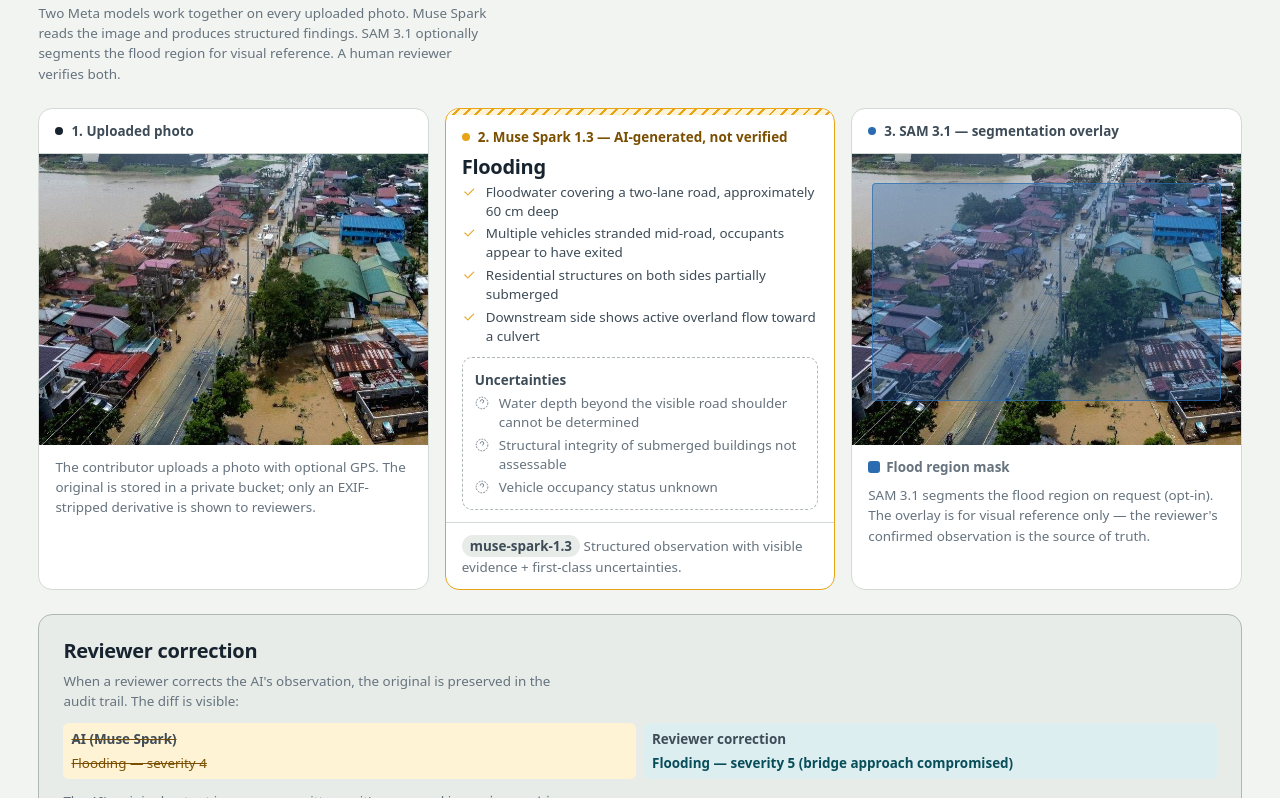
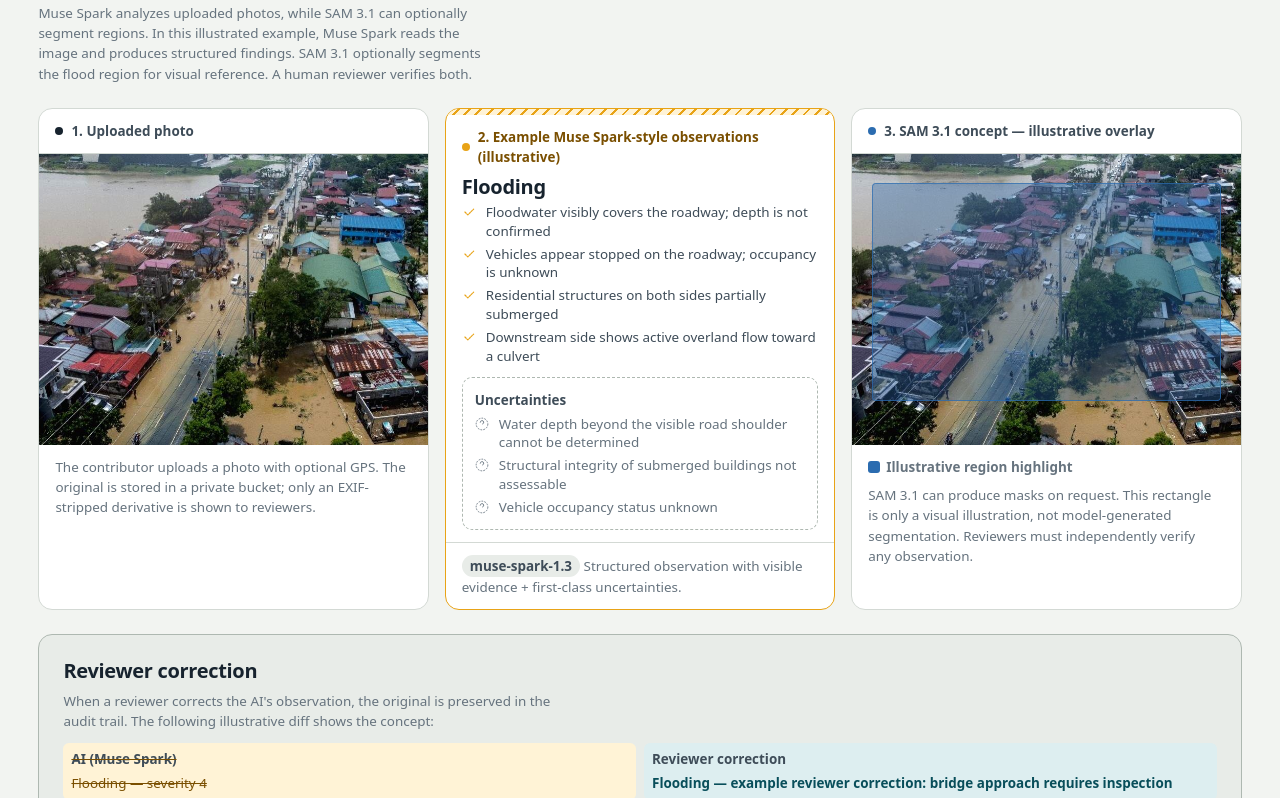
Before and after one commit to Vaydelux/TerraResponseAI_Meta_Hackathon_2026, a Next.js app: page / in a window 1280 px wide. Shown: the part 2522-3320 px from the top of the page. Built offline with nearby package versions, Linux system fonts and the light colour scheme; no server answers.

Commit message:
fix(landing): distinguish illustrative demo from live results and repair navigation

```diff
--- a/src/components/landing/MetaAIShowcase.tsx
+++ b/src/components/landing/MetaAIShowcase.tsx
@@ -16,8 +16,8 @@
 
 export function MetaAIShowcase() {
   const findings = [
-    "Floodwater covering a two-lane road, approximately 60 cm deep",
-    "Multiple vehicles stranded mid-road, occupants appear to have exited",
+    "Floodwater visibly covers the roadway; depth is not confirmed",
+    "Vehicles appear stopped on the roadway; occupancy is unknown",
     "Residential structures on both sides partially submerged",
     "Downstream side shows active overland flow toward a culvert",
   ];
@@ -54,7 +54,7 @@ export function MetaAIShowcase() {
         How Meta AI powers this
       </h2>
       <p className="t-meta" style={{ marginBottom: "var(--s-5)", maxWidth: "60ch" }}>
-        Two Meta models work together on every uploaded photo. Muse Spark reads
+        Muse Spark analyzes uploaded photos, while SAM 3.1 can optionally segment regions. In this illustrated example, Muse Spark reads
         the image and produces structured findings. SAM 3.1 optionally segments
         the flood region for visual reference. A human reviewer verifies both.
       </p>
@@ -138,7 +138,7 @@ export function MetaAIShowcase() {
                   }}
                 />
                 <span className="t-label" style={{ color: "var(--amber-ink)" }}>
-                  2. Muse Spark 1.3 — AI-generated, not verified
+                  2. Example Muse Spark-style observations (illustrative)
                 </span>
               </div>
               <h3 style={{ fontSize: "var(--step-1)", marginBottom: "var(--s-1)" }}>
@@ -241,7 +241,7 @@ export function MetaAIShowcase() {
                 flex: "none",
               }}
             />
-            <span className="t-label">3. SAM 3.1 — segmentation overlay</span>
+            <span className="t-label">3. SAM 3.1 concept — illustrative overlay</span>
           </div>
           <div
             style={{
@@ -253,7 +253,7 @@ export function MetaAIShowcase() {
           >
             <img
               src="/demo/flood-aerial.png"
-              alt="Flood photo with SAM 3.1 segmentation mask overlay"
+              alt="Flood photo with a decorative overlay illustrating the concept of segmentation"
               style={{
                 position: "absolute",
                 inset: 0,
@@ -294,13 +294,13 @@ export function MetaAIShowcase() {
                 }}
               />
               <span className="t-meta" style={{ fontWeight: 600 }}>
-                Flood region mask
+                Illustrative region highlight
               </span>
             </div>
             <p className="t-meta">
-              SAM 3.1 segments the flood region on request (opt-in). The overlay
-              is for visual reference only — the reviewer&apos;s confirmed
-              observation is the source of truth.
+              SAM 3.1 can produce masks on request. This rectangle is only a visual
+              illustration, not model-generated segmentation. Reviewers must
+              independently verify any observation.
             </p>
           </div>
         </div>
@@ -324,7 +324,7 @@ export function MetaAIShowcase() {
         </h3>
         <p className="t-meta" style={{ marginBottom: "var(--s-3)" }}>
           When a reviewer corrects the AI&apos;s observation, the original is
-          preserved in the audit trail. The diff is visible:
+          preserved in the audit trail. The following illustrative diff shows the concept:
         </p>
         <div className="diff">
           <div className="diff__old">
@@ -333,7 +333,7 @@ export function MetaAIShowcase() {
           </div>
           <div className="diff__new">
             <div className="t-label" style={{ marginBottom: 4 }}>Reviewer correction</div>
-            Flooding — severity 5 (bridge approach compromised)
+            Flooding — example reviewer correction: bridge approach requires inspection
           </div>
         </div>
         <p
```
